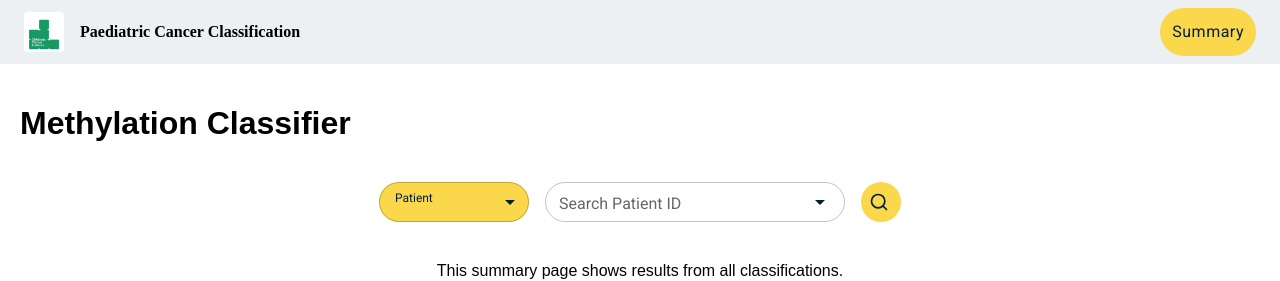
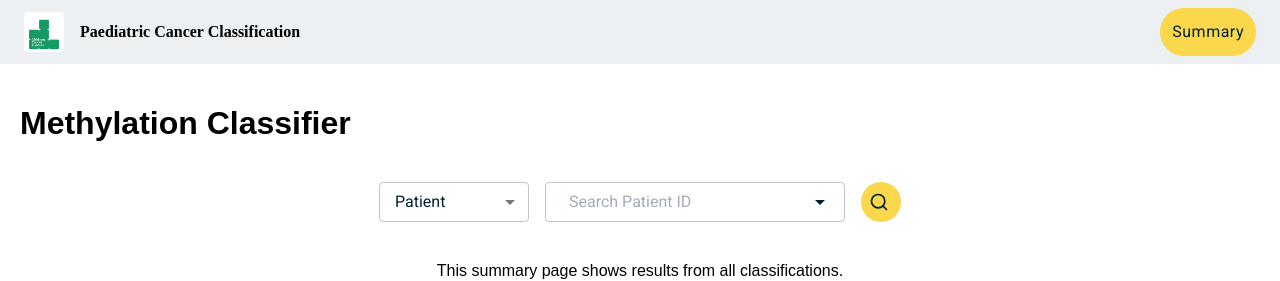
Before and after one commit to Amber-Xu914/Cancer-Classifier-UI, a React (Create React App) app in the folder explore-classifiers/: page / in a window 1280 px wide. Shown: the top 281 px of the page. Built offline with nearby package versions, Linux system fonts and the light colour scheme; no server answers.

Commit message:
refactor: clean up console logs and improve UMAP data handling

```diff
--- a/explore-classifiers/src/Components/Common/FilterSelect.tsx
+++ b/explore-classifiers/src/Components/Common/FilterSelect.tsx
@@ -39,7 +39,6 @@ export default function FilterSelect({ onSearch }: FilterSelectProps) {
                 return response.json();
             })
             .then((data) => {
-                console.log('Fetched patient IDs:', data);
                 setPatientIds(data.sample_list);
             })
             .catch((error) => {
@@ -74,9 +73,6 @@ export default function FilterSelect({ onSearch }: FilterSelectProps) {
         }
     };
 
-    console.log("cancerTypeOptions", cancerTypeOptions);
-    console.log("comboValue", comboValue);
-
     return (
         <Box
             sx={{
@@ -94,18 +90,8 @@ export default function FilterSelect({ onSearch }: FilterSelectProps) {
                 displayEmpty
                 variant="outlined"
                 sx={{
-                    backgroundColor: zccTheme.colours.core.yellow100,
-                    color: zccTheme.colours.core.offBlack100,
-                    borderRadius: '30px',
-                    fontSize: '0.75rem',
                     minWidth: '150px',
                     height: '40px',
-                    '& .MuiSelect-icon': {
-                        color: zccTheme.colours.core.offBlack100,
-                    },
-                    '&:hover': {
-                        backgroundColor: zccTheme.colours.core.yellow150,
-                    },
                 }}
                 renderValue={(selected) => selected || '+ Add Filter'}
             >
@@ -120,6 +106,7 @@ export default function FilterSelect({ onSearch }: FilterSelectProps) {
             {
                 <Autocomplete<string | { cancer: string; level: string }>
                     disablePortal
+
                     options={filter === 'Patient' ? patientIds : cancerTypeOptions}
                     getOptionLabel={(option) =>
                         filter === 'Patient'
@@ -132,25 +119,26 @@ export default function FilterSelect({ onSearch }: FilterSelectProps) {
                     }
                     value={filter === 'Cancer Type' ? comboValue ?? null : null}
                     onChange={(event, newValue) => {
-                        if (filter === 'Cancer Type') setComboValue(newValue as any ?? null);
+                        if (filter === 'Cancer Type') {
+                            setComboValue((newValue as any) ?? null);
+                        } else {
+                            setSearchValue(newValue as string ?? '')
+                        }
                     }}
                     loading={loading}
                     sx={{ width: 300 }}
                     renderInput={(params) => (
                         <TextField
                             {...params}
-                            label={filter === 'Cancer Type' ? "Search Cancer Type" : 'Search Patient ID'}
+                            placeholder={filter === 'Cancer Type' ? "Search Cancer Type" : 'Search Patient ID'}
                             variant="outlined"
                             onKeyDown={(e) => {
                                 if (e.key === 'Enter') handleSearch();
                             }}
                             sx={{
                                 '& .MuiOutlinedInput-root': {
-                                    borderRadius: '30px',
                                     height: '40px',
                                     padding: 0,
-                                    fontWeight: 'bold',
-                                    fontSize: '0.75rem',
                                     alignItems: 'center',
                                 },
                                 '& .MuiInputBase-input': {
--- a/explore-classifiers/src/Components/Dashboard.tsx
+++ b/explore-classifiers/src/Components/Dashboard.tsx
@@ -45,8 +45,8 @@ export default function Dashboard({ searchQuery, setSearchQuery }: DashboardProp
             })
             .then((data) => {
                 // jsonify return value
-                console.log('UMAP: ', JSON.parse(data.plot));
-                setUmap(JSON.parse(data.plot));
+                const plot = JSON.parse(data.plot);
+                setUmap(plot);
             })
             .catch((error) => {
                 console.error('Error fetching UMAP: ', error);
```
